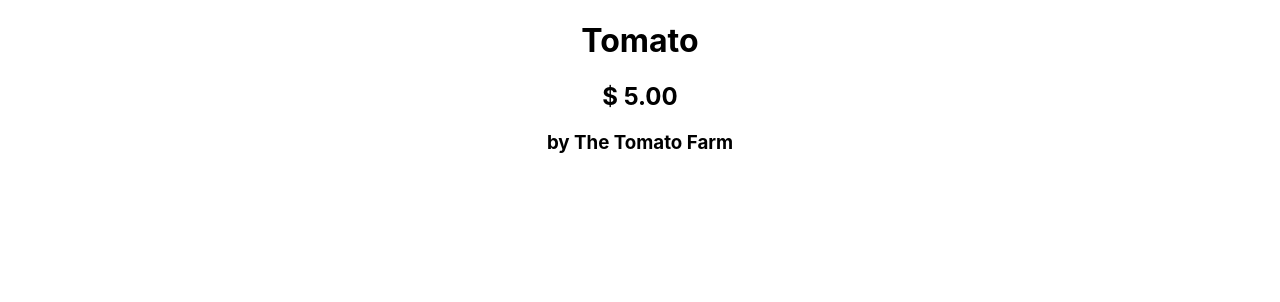
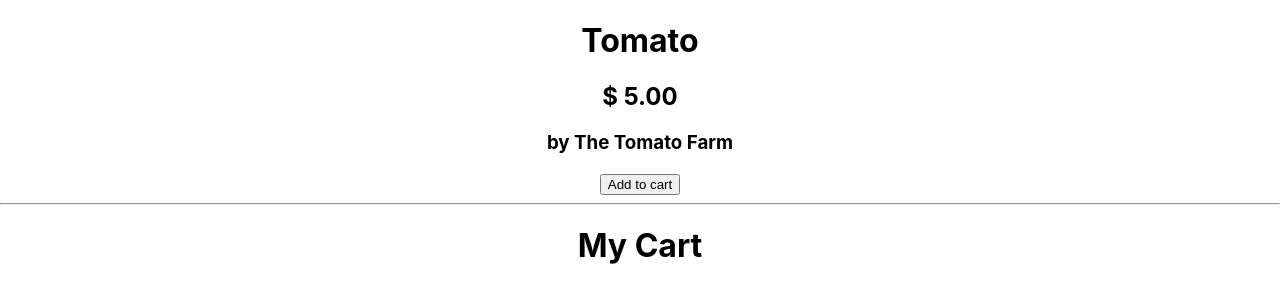
Before and after one commit to Build-Week-Farm-Fresh-Produce/Front-End, a React (Create React App) app in the folder farm-fresh/: page /products/1 in a window 1280 px wide. Shown: the top 302 px of the page. Built offline with nearby package versions, Linux system fonts and the light colour scheme.

Commit message:
add to cart sort of works from product page

```diff
--- a/farm-fresh/src/App.js
+++ b/farm-fresh/src/App.js
@@ -2,6 +2,7 @@ import React, { useState } from 'react';
 import { BrowserRouter as Router, Route, Link } from "react-router-dom";
 import Catalog from "./components/Catalog"
 import ProductDetails from "./components/ProductDetails"
+import Cart from "./components/Cart"
 import { data } from './DummyData.js';
 import './App.css';
 
@@ -9,10 +10,14 @@ function App() {
 
   const [products, setProducts] = useState(data)
 
+  // const [lineItem, setLineItem] = useState([]);
+
   return (
     <div className="App">
       <Route exact path="/" render={props => <Catalog {...props} products={products} />} />
       <Route exact path="/products/:id" render={props => <ProductDetails {...props} products={products} />} />
+      {/* <Route exact path="/cart" render={props => <Cart {...props} products={products} lineItem={lineItem} setLineItem={setLineItem} />} /> */}
+      <Route exact path="/cart" render={props => <Cart {...props} />} />
 
     </div>
   );
--- /dev/null
+++ b/farm-fresh/src/components/Cart.js
@@ -0,0 +1,21 @@
+import React from 'react';
+
+import '../App.css';
+import styled from 'styled-components'
+
+const Cart = (props) => {
+
+  console.log('cart props:', props);
+  console.log('cart items:', props.lineItem);
+
+  return (
+    <>
+      <h1>My Cart</h1>
+      <p>{props.lineItem.name}</p>
+      {console.log('cart items:', props.lineItem.name)}
+
+    </>
+  )
+};
+
+export default Cart;
--- a/farm-fresh/src/components/ProductCard.js
+++ b/farm-fresh/src/components/ProductCard.js
@@ -11,7 +11,7 @@ const Card = styled.div`
 
 export default function ProductCard(props) {
 
-    console.log('card', props)
+  console.log('card', props)
   return (
   <>
 
--- a/farm-fresh/src/components/ProductDetails.js
+++ b/farm-fresh/src/components/ProductDetails.js
@@ -1,24 +1,35 @@
-import React from 'react';
-
+import React, {useState} from 'react';
+import Cart from './Cart'
 import '../App.css';
 import styled from 'styled-components'
 
 const ProductDetails = (props) => {
 
-  console.log('product details:', props.match.params);
-  console.log('product details/products:', props.products);
+  const [lineItem, setLineItem] = useState([]);
 
-const currentProduct = props.products.find(curr => {
-  return Number(curr.id) === Number(props.match.params.id)
-})
-console.log('currentProduct', currentProduct)
+  const currentProduct = props.products.find(curr => {
+    return Number(curr.id) === Number(props.match.params.id)
+  })
+
+  const addToCart = event => {
+    // lineItem.push(currentProduct);
+    setLineItem(currentProduct);
+    console.log('added to cart');
+    console.log('lineItem',lineItem);
+  }
 
   return (
     <>
         <h1>{currentProduct.name}</h1>
         <h2>{`$ ${currentProduct.price.toFixed(2)}`}</h2>
         <h3>{`by ${currentProduct.farm}`}</h3>
+        <button onClick={()=> {
+          addToCart()
+        }}
+        >Add to cart</button>
 
+        <hr></hr>
+        <Cart {...props} lineItem={lineItem} />
     </>
   )
 };
```
Also changed, not shown: farm-fresh/src/components/Catalog.js (+4 -6 lines).
